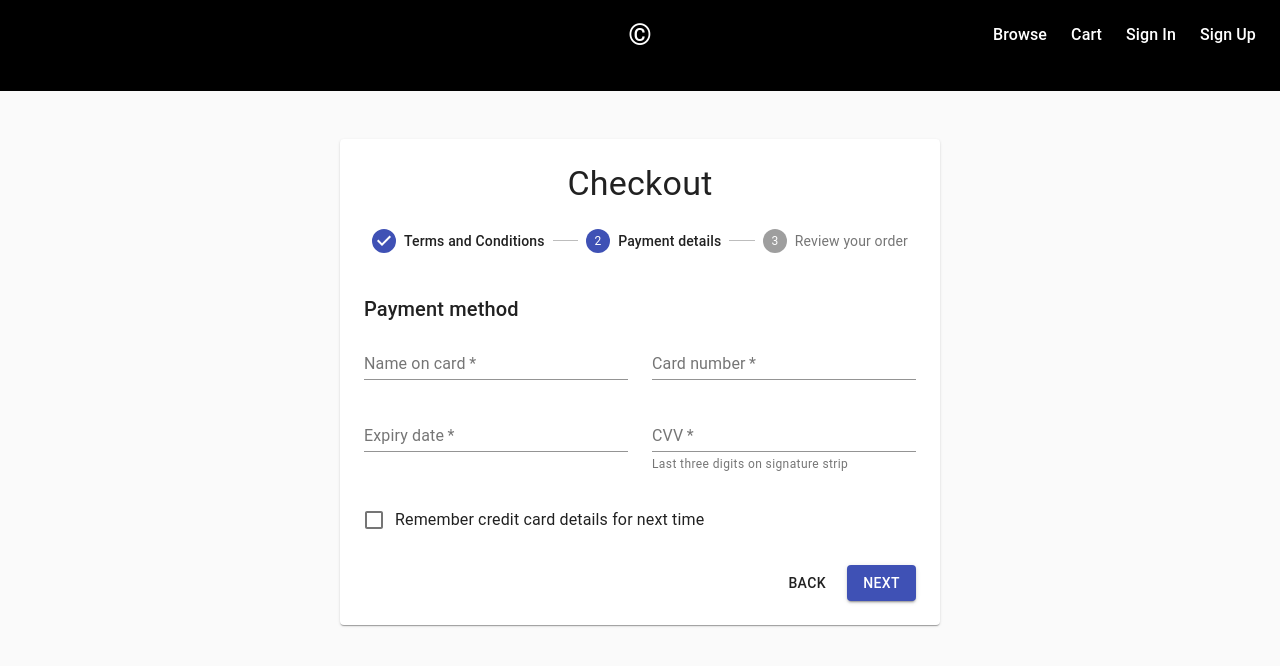
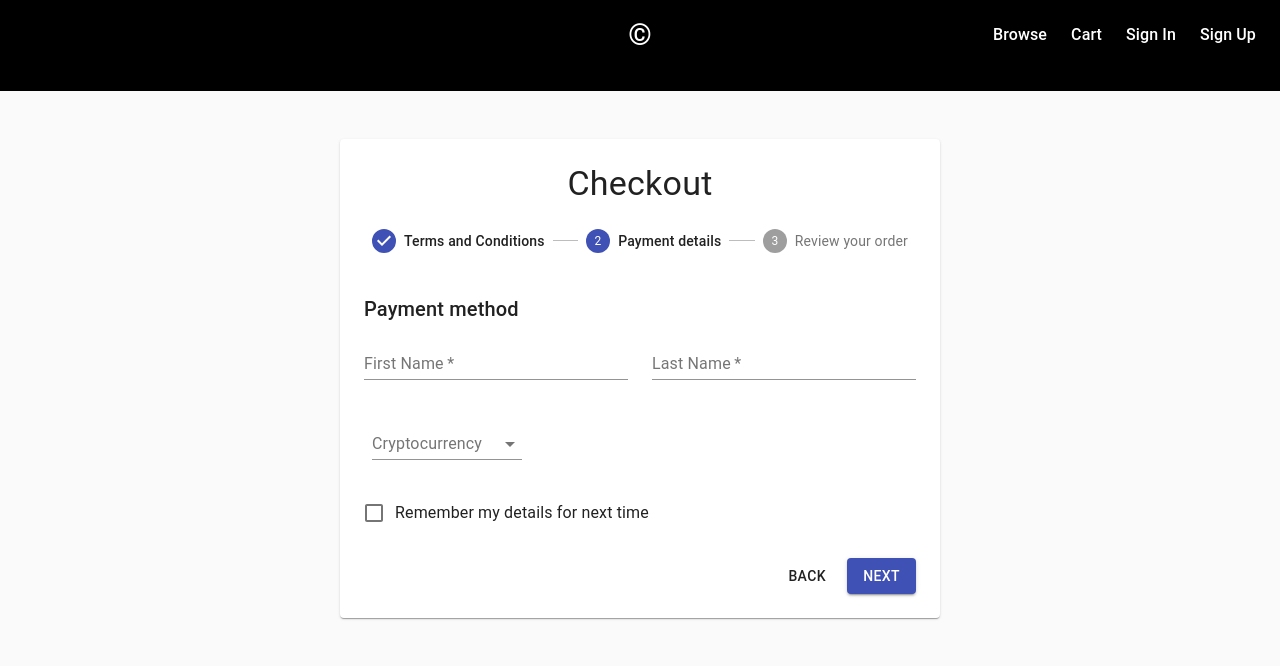
Before and after one commit to TheOG-2670/Copylight, a React (Create React App) app in the folder copylight/: page /payment in a window 1280 px wide. Both pictures are taken after a click on the button "NEXT". Shown: the top 666 px of the page. Built offline with nearby package versions, Linux system fonts and the light colour scheme.

Commit message:
change payment form

```diff
--- a/copylight/src/components/Checkout.js
+++ b/copylight/src/components/Checkout.js
@@ -101,7 +101,6 @@ export default function Checkout() {
                                 <Typography variant="subtitle1">
                                     Your order number is #2001539. We have emailed your order confirmation. You will receive your Music License Agreement shortly.
                                 </Typography>
-
                             </React.Fragment>
                         ) : (
                             <React.Fragment>
--- a/copylight/src/components/Pages/Product.tsx
+++ b/copylight/src/components/Pages/Product.tsx
@@ -5,7 +5,6 @@ import CardActions from '@material-ui/core/CardActions';
 import CardContent from '@material-ui/core/CardContent';
 import CardMedia from '@material-ui/core/CardMedia';
 import CssBaseline from '@material-ui/core/CssBaseline';
-import Grid from '@material-ui/core/Grid';
 import Typography from '@material-ui/core/Typography';
 import { makeStyles } from '@material-ui/core/styles';
 import Container from '@material-ui/core/Container';
--- a/copylight/src/components/PaymentForm.js
+++ b/copylight/src/components/PaymentForm.js
@@ -4,8 +4,39 @@ import Grid from '@material-ui/core/Grid';
 import TextField from '@material-ui/core/TextField';
 import FormControlLabel from '@material-ui/core/FormControlLabel';
 import Checkbox from '@material-ui/core/Checkbox';
+import {FormControl, InputLabel, MenuItem, Select} from "@material-ui/core";
+import {makeStyles} from "@material-ui/core/styles";
+
+
+const useStyles = makeStyles((theme) => ({
+    button: {
+        display: 'block',
+        marginTop: theme.spacing(2),
+    },
+    formControl: {
+        margin: theme.spacing(1),
+        minWidth: 150,
+    },
+}));
 
 export default function PaymentForm() {
+    const classes = useStyles();
+    const [currency, setCurrency] = React.useState('');
+    const [open, setOpen] = React.useState(false);
+
+    const handleChange = (event) => {
+        setCurrency(event.target.value);
+    };
+
+    const handleClose = () => {
+        setOpen(false);
+    };
+
+    const handleOpen = () => {
+        setOpen(true);
+    };
+
+
     return (
         <React.Fragment>
             <Typography variant="h6" gutterBottom>
@@ -13,34 +44,39 @@ export default function PaymentForm() {
             </Typography>
             <Grid container spacing={3}>
                 <Grid item xs={12} md={6}>
-                    <TextField required id="cardName" label="Name on card" fullWidth autoComplete="cc-name" />
+                    <TextField required id="firstName" label="First Name" fullWidth autoComplete="cc-name" />
                 </Grid>
                 <Grid item xs={12} md={6}>
                     <TextField
                         required
-                        id="cardNumber"
-                        label="Card number"
+                        id="lastName"
+                        label="Last Name"
                         fullWidth
-                        autoComplete="cc-number"
+                        autoComplete="cc-name"
                     />
                 </Grid>
                 <Grid item xs={12} md={6}>
-                    <TextField required id="expDate" label="Expiry date" fullWidth autoComplete="cc-exp" />
-                </Grid>
-                <Grid item xs={12} md={6}>
-                    <TextField
-                        required
-                        id="cvv"
-                        label="CVV"
-                        helperText="Last three digits on signature strip"
-                        fullWidth
-                        autoComplete="cc-csc"
-                    />
+                    <FormControl className={classes.formControl}>
+                        <InputLabel id="demo-controlled-open-select-label">Cryptocurrency</InputLabel>
+                        <Select
+                            labelId="demo-controlled-open-select-label"
+                            id="demo-controlled-open-select"
+                            open={open}
+                            onClose={handleClose}
+                            onOpen={handleOpen}
+                            value={currency}
+                            onChange={handleChange}
+                        >
+                            <MenuItem value={"ETH"}>ETH</MenuItem>
+                            <MenuItem value={"BTC"}>BTC</MenuItem>
+                            <MenuItem value={"DOGE"}>DOGE</MenuItem>
+                        </Select>
+                    </FormControl>
                 </Grid>
                 <Grid item xs={12}>
                     <FormControlLabel
                         control={<Checkbox color="secondary" name="saveCard" value="yes" />}
-                        label="Remember credit card details for next time"
+                        label="Remember my details for next time"
                     />
                 </Grid>
             </Grid>
--- a/copylight/src/components/Review.js
+++ b/copylight/src/components/Review.js
@@ -7,10 +7,10 @@ import ListItemText from '@material-ui/core/ListItemText';
 import Grid from '@material-ui/core/Grid';
 
 const products = [
-    { name: 'Product 1', desc: 'A nice thing', price: '$9.99' },
-    { name: 'Product 2', desc: 'Another thing', price: '$3.45' },
-    { name: 'Product 3', desc: 'Something else', price: '$6.51' },
-    { name: 'Product 4', desc: 'Best thing of all', price: '$14.11' },
+    { name: 'Product 1', desc: 'A nice thing', price: '0.01 ETH' },
+    { name: 'Product 2', desc: 'Another thing', price: '0.03 ETH' },
+    { name: 'Product 3', desc: 'Something else', price: '0.35 ETH' },
+    { name: 'Product 4', desc: 'Best thing of all', price: '0.56 ETH' },
 ];
 
 const payments = [
```
